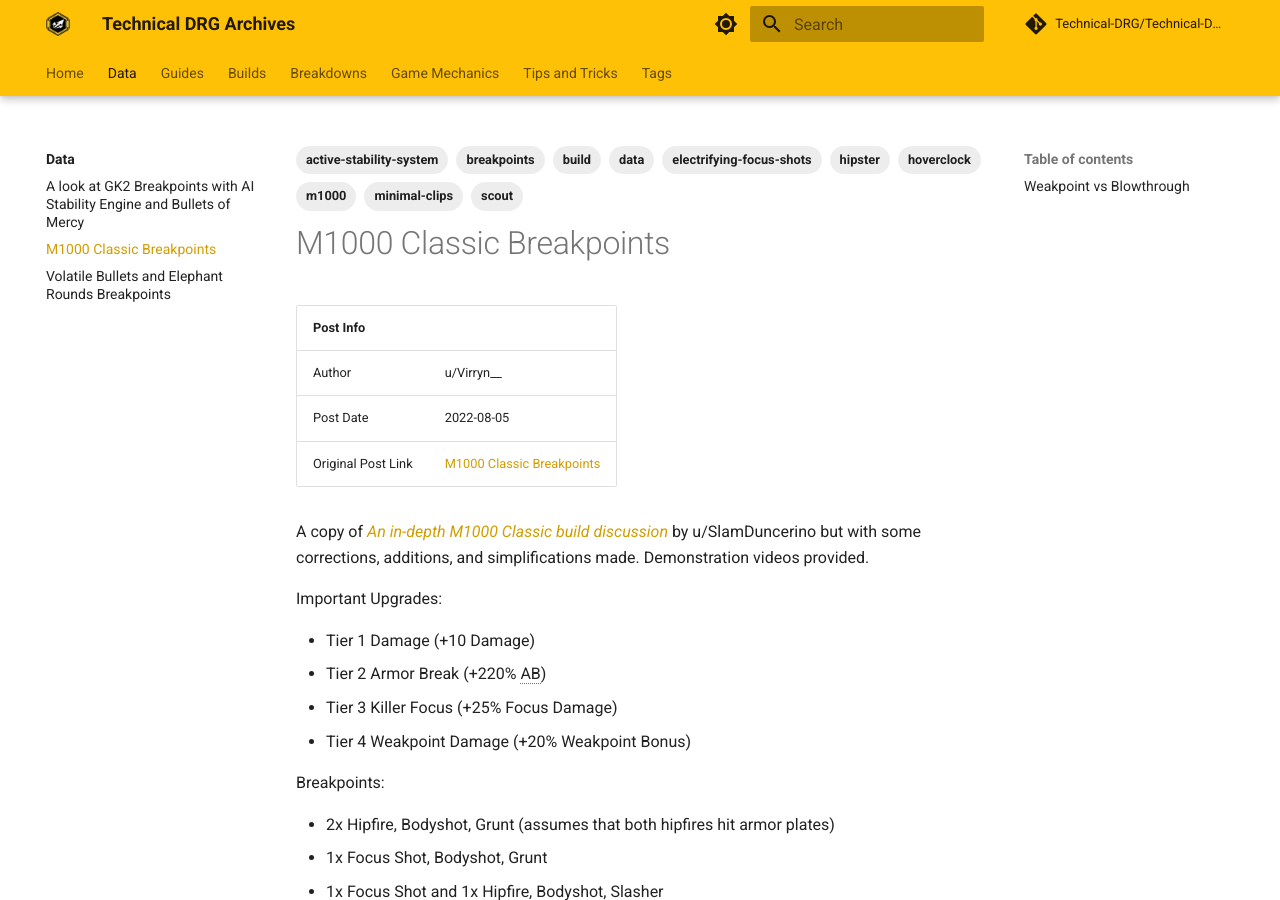
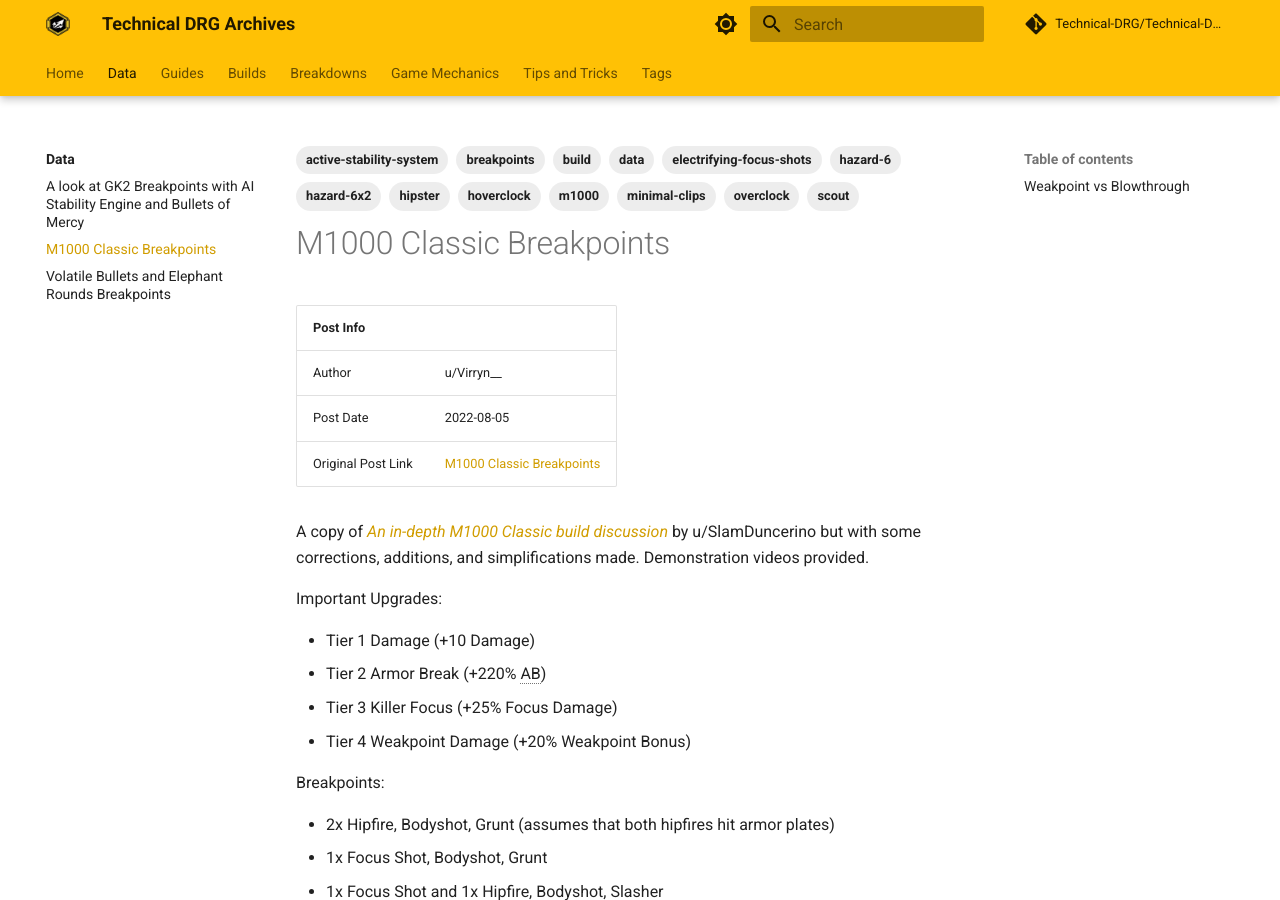
Before and after one commit to Technical-DRG/Technical-DRG-Archives, an MkDocs documentation site: the page built from docs/data/m1000-classic-breakpoints.md, in a window 1280 px wide and 900 px high. Built offline with MkDocs 1.6.1 and Material for MkDocs 9.7.7, drawn with Linux system fonts in a browser that asks for light colours; comment, search, counter and statistics services are not loaded.

Commit message:
doc(data): add more tags

```diff
--- a/docs/data/m1000-classic-breakpoints.md
+++ b/docs/data/m1000-classic-breakpoints.md
@@ -10,6 +10,9 @@
     - electrifying-focus-shots
     - hipster
     - breakpoints
+    - overclock
+    - hazard-6
+    - hazard-6x2
 ---
 
 # M1000 Classic Breakpoints
```
Also changed, not shown: docs/data/gk2-bp-aise-vs-bom.md (+3 -0 lines).
